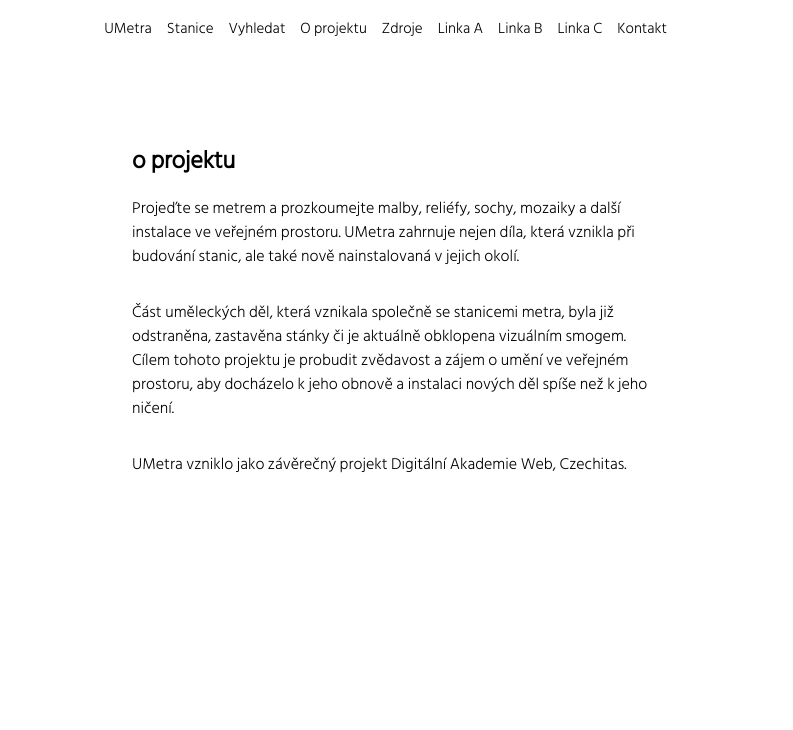
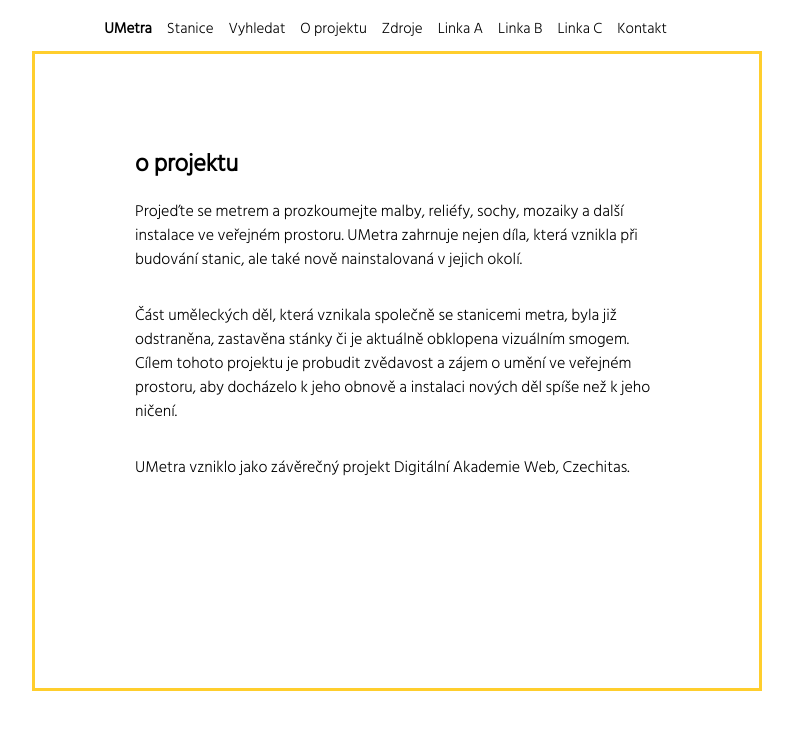
Before and after one commit to hrafil/UMetra_next.js, a Next.js app: page /about in a window 1280 px wide. Shown: the top 730 px of the page, without its empty margins (283-1076 px from the left). Built offline with nearby package versions, Linux system fonts and the light colour scheme.

Commit message:
Pridani ramecku

```diff
--- a/components/Nav/RightNav.jsx
+++ b/components/Nav/RightNav.jsx
@@ -30,6 +30,7 @@ const Ul = styled.ul`
     width: 100vw;
     padding-top: 3rem;
     font-size: 25px;
+    border: 3px solid #ff2632;
 
     li {
       color: #fff;
@@ -54,7 +55,9 @@ const RightNav = (props) => {
   return (
     <Ul open={props.open} onClick={() => closeRightNav(false)}>
       <li className="home">
-        <Link href="/">UMetra</Link>
+        <Link href="/">
+          <b>UMetra</b>
+        </Link>
       </li>
       <li className="stations">
         <Link href="/stations">Stanice</Link>
--- a/styles/About.module.css
+++ b/styles/About.module.css
@@ -8,6 +8,7 @@
   flex-wrap: wrap;
   width: 100vw;
   height: 100vh;
+  border: 3px solid #ffce2d;
 }
 
 .title {
@@ -17,7 +18,7 @@
 }
 
 .text {
-  font-size: 13px;
+  font-size: 12px;
 }
 
 .contact {
--- a/styles/globals.css
+++ b/styles/globals.css
@@ -256,6 +256,7 @@ h2 {
   flex-wrap: wrap;
   width: 60%;
   margin: 0 auto;
+  flex-direction: column;
 }
 
 .circle_empty_yellow {
```
